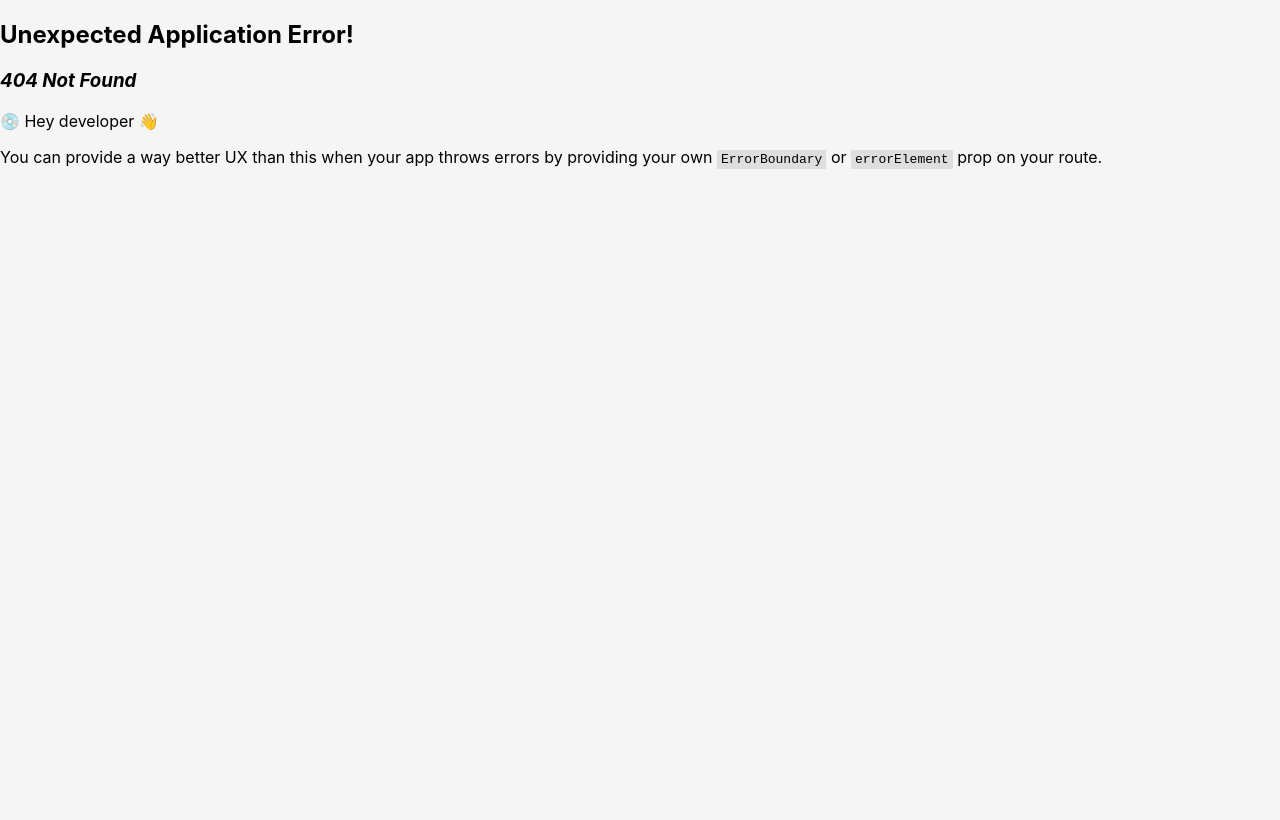
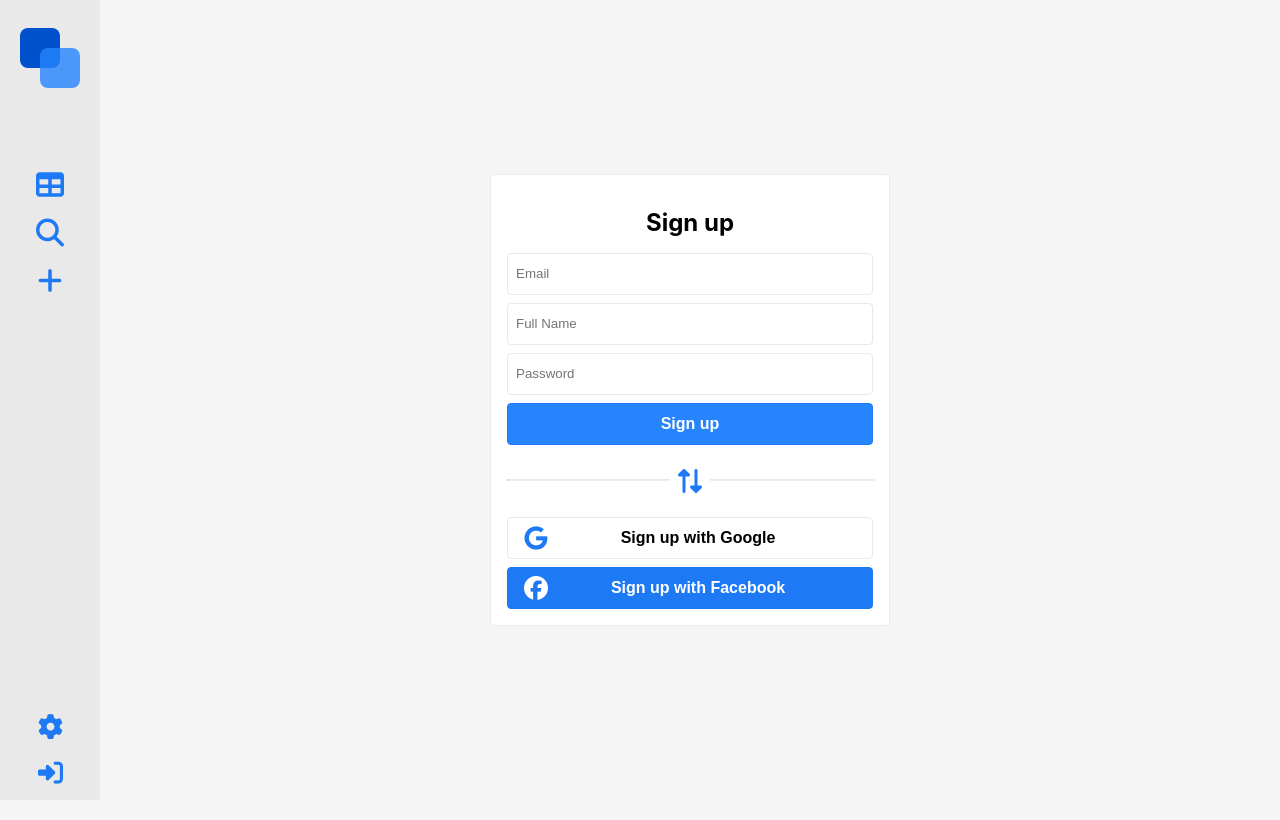
Before and after one commit to lxndrbukin/t3, a React (Create React App) app in the folder client/: page /register in a window 1280 px wide. Before the commit this address had no page. Built offline with nearby package versions, Linux system fonts and the light colour scheme; no server answers.

Commit message:
Connect Auth to redux store. Create separation between login and register forms while using the same component with useLocation

```diff
--- a/client/src/components/Auth/Auth.tsx
+++ b/client/src/components/Auth/Auth.tsx
@@ -1,23 +1,42 @@
 import './assets/styles.scss';
 import { FormEvent } from 'react';
+import { useLocation } from 'react-router-dom';
 import { useDispatch } from 'react-redux';
-import { AppDispatch, googleLogin } from '../../store';
+import { AppDispatch, googleLogin, login, register } from '../../store';
 
 export default function Auth() {
   const dispatch = useDispatch<AppDispatch>();
+  const location = useLocation();
+  const { pathname } = location;
 
   const handleClick = (event: FormEvent<HTMLButtonElement>) => {
     event.preventDefault();
     dispatch(googleLogin());
   };
 
+  const handleSubmit = (event: FormEvent<HTMLFormElement>) => {
+    event.preventDefault();
+    const formData = new FormData(event.currentTarget);
+    const email = formData.get('email') as string;
+    const password = formData.get('password') as string;
+    const name = formData.get('name') as string;
+    if (pathname === '/login') {
+      dispatch(login({ email, password }));
+    } else {
+      dispatch(register({ email, password, name }));
+    }
+  };
+
   const renderAuthForm = () => {
     return (
-      <form>
-        <input type='text' placeholder='Email' />
-        <input type='password' placeholder='Password' />
+      <form onSubmit={handleSubmit}>
+        <input type='text' name='email' placeholder='Email' />
+        {pathname === '/login' ? null : (
+          <input type='text' name='name' placeholder='Full Name' />
+        )}
+        <input type='password' name='password' placeholder='Password' />
         <button type='submit'>
-          <span>Login</span>
+          <span>{pathname === '/login' ? 'Login' : 'Sign up'}</span>
         </button>
       </form>
     );
@@ -26,7 +45,7 @@ export default function Auth() {
   return (
     <div className='auth-container'>
       <div className='auth'>
-        <h1>Login</h1>
+        <h1>{pathname === '/login' ? 'Login' : 'Sign up'}</h1>
         {renderAuthForm()}
         <div className='auth-divider'>
           <i className='fa-solid fa-right-left'></i>
@@ -35,11 +54,19 @@ export default function Auth() {
         <div className='auth-buttons'>
           <button className='auth-button google' onClick={handleClick}>
             <i className='fa-brands fa-google'></i>
-            <span>Login with Google</span>
+            <span>
+              {pathname === '/login'
+                ? 'Login with Google'
+                : 'Sign up with Google'}
+            </span>
           </button>
           <button className='auth-button facebook' onClick={handleClick}>
             <i className='fa-brands fa-facebook'></i>
-            <span>Login with Facebook</span>
+            <span>
+              {pathname === '/login'
+                ? 'Login with Facebook'
+                : 'Sign up with Facebook'}
+            </span>
           </button>
         </div>
       </div>
--- a/client/src/router/index.tsx
+++ b/client/src/router/index.tsx
@@ -12,7 +12,11 @@ export const router = createBrowserRouter([
     element: <App />,
     children: [
       {
-        path: '/auth',
+        path: '/login',
+        element: <Auth />,
+      },
+      {
+        path: '/register',
         element: <Auth />,
       },
       {
--- a/client/src/store/thunks/auth.ts
+++ b/client/src/store/thunks/auth.ts
@@ -4,3 +4,36 @@ import axios from 'axios';
 export const googleLogin = createAsyncThunk('session/googleLogin', async () => {
   window.location.href = 'http://localhost:5000/v1/auth/google';
 });
+
+export const login = createAsyncThunk(
+  'session/login',
+  async (data: { email: string; password: string }) => {
+    const response = await axios.post(
+      'http://localhost:5000/v1/auth/login',
+      data
+    );
+    return response.data;
+  }
+);
+
+export const register = createAsyncThunk(
+  'session/register',
+  async (data: { email: string; password: string; name: string }) => {
+    const response = await axios.post(
+      'http://localhost:5000/v1/auth/register',
+      data
+    );
+    return response.data;
+  }
+);
+
+export const logout = createAsyncThunk(
+  'session/logout',
+  async (data: { userId: number }) => {
+    const response = await axios.post(
+      'http://localhost:5000/v1/auth/logout',
+      data
+    );
+    return response.data;
+  }
+);
```
